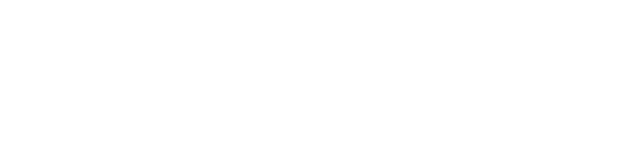
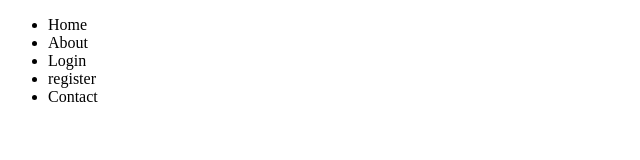
Before and after one commit to balmukunddubey888/E-commerce, a plain HTML site: page index.html in a window 1280 px wide. Shown: the whole page, without its empty margins (0-640 px from the left). Drawn offline with Linux system fonts and the light colour scheme.

Commit message:
create nav bar

```diff
--- a/index.html
+++ b/index.html
@@ -5,7 +5,15 @@
     <meta name="viewport" content="width=device-width, initial-scale=1.0">
     <title>Document</title>
 </head>
-<body>
+<body><div>
+    <nav><ul>
+        <li>Home</li>
+        <li>About</li>
+        <li>Login</li>
+        <li>register</li>
+        <li>Contact</li>
+    </ul></nav>
+</div>
 
 </body>
 </html>
```
